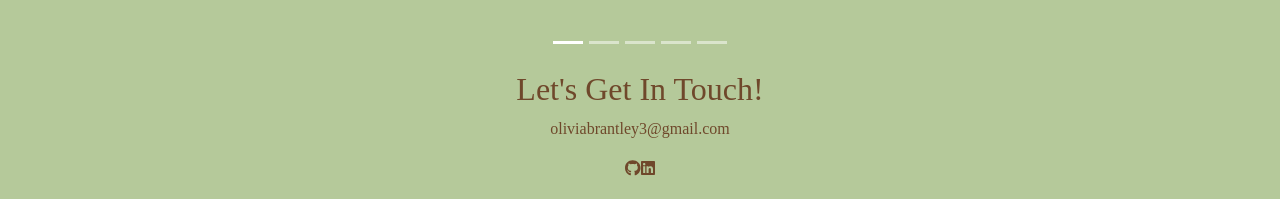
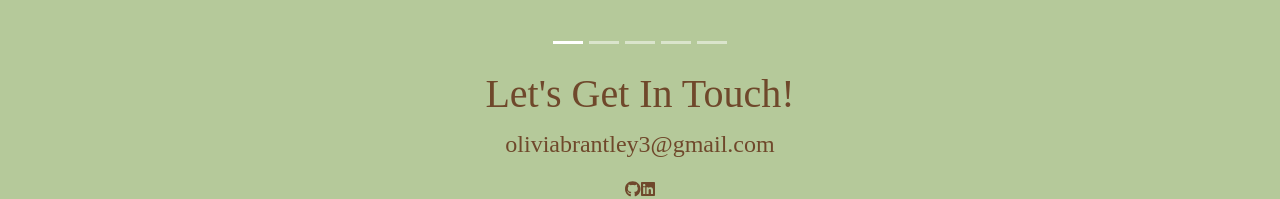
Before and after one commit to olvbrntly/personal-site, a React (Create React App) app: page /resume in a window 1280 px wide. Shown: the part 2023-2222 px from the top of the page. Built offline with nearby package versions, Linux system fonts and the light colour scheme.

Commit message:
standardized size of section titles

```diff
--- a/src/index.css
+++ b/src/index.css
@@ -154,6 +154,10 @@ body {
 
 /* ----------Project Card ---------- */
 
+.project-title{
+  font-size:2.5rem;
+}
+
 .projectCard{
   display:grid;
   grid-template-columns: 2fr 1fr;
@@ -180,3 +184,22 @@ body {
   text-decoration: none;
   color:var(--color-two);
 }
+
+
+/* ---------- CONTACT ---------- */
+
+.contact h2{
+  font-size: 2.5rem;
+}
+
+.contact p {
+  font-size:1.5rem;
+}
+
+.social-links{
+  font-size:30px;
+  display:flex;
+  justify-content: center;
+  align-items: center;
+  gap:40px;
+}
```
